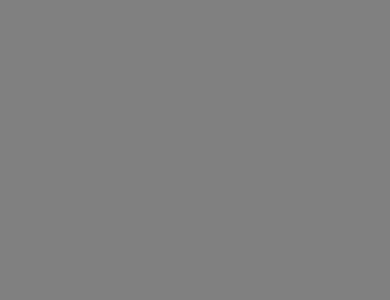
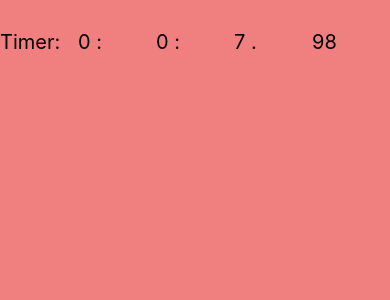
Before and after one commit to DanikShaban/WylsaApp, a React Native app: screen / in a window 390 px wide. Shown: the top 300 px of the page. Built offline with nearby package versions, Linux system fonts and the light colour scheme.

Commit message:
TimerForXR

```diff
--- a/App.js
+++ b/App.js
@@ -2,35 +2,56 @@ import React, { Component } from 'react';
 import { Button, Text, View, StyleSheet } from 'react-native';
 import { Constants, WebBrowser } from 'expo';
 
-export class Date {
+const INTERVAL = 100;
+
+export default class Timer extends Component {
+  constructor (props) {
+    super (props);
+    this.state = {value: 0,}
+  }
+
+  increment () {
+    this.setState({value: this.state.value + 1});
+  }
+
+  componentDidMount() {
+      this.timerID = setInterval(() => this.increment(), 1000/INTERVAL);
+    }
+
+    componentWillUnmount() {
+      clearInterval(this.timerID);
+    }
+
   render () {
+    const value = this.state.value
     return (
       <View style = {styles.forall}>
-      </View>
-    );
-  }
-}
-
-export default class App extends Component {
-  render () {
-    return (
-      <View style = {styles.backg}>
-
+      <View style  = {styles.box}>
+        <Text style = {styles.foreach}>Timer:</Text>
+        <Text style = {styles.foreach}>{Math.floor(value/INTERVAL/60/60%60)} : </Text>
+        <Text style = {styles.foreach}>{Math.floor(value/INTERVAL/60%60)} : </Text>
+        <Text style = {styles.foreach}>{Math.floor(value/INTERVAL%60)} . </Text>
+        <Text style = {styles.foreach}>{value % INTERVAL}</Text>
+        </View>
       </View>
     );
   }
 }
 
 const styles = StyleSheet.create({
-  backg: {
-    backgroundColor: 'grey',
+  forall: {
+    backgroundColor: '#F08080',
     flex: 1,
     flexDirection: 'column',
     justifyContent: 'space-between',
   },
-  forall : {
-    borderWidth: 2,
-    borderRadius: 5,
-    borderColor: '#696969',
-  }
+  box: {
+    flexDirection: 'row',
+    justifyContent: 'space-evenly',
+    marginTop: 30,
+  },
+  foreach: {
+      flex:1,
+      fontSize: 20,
+    },
 });
```
